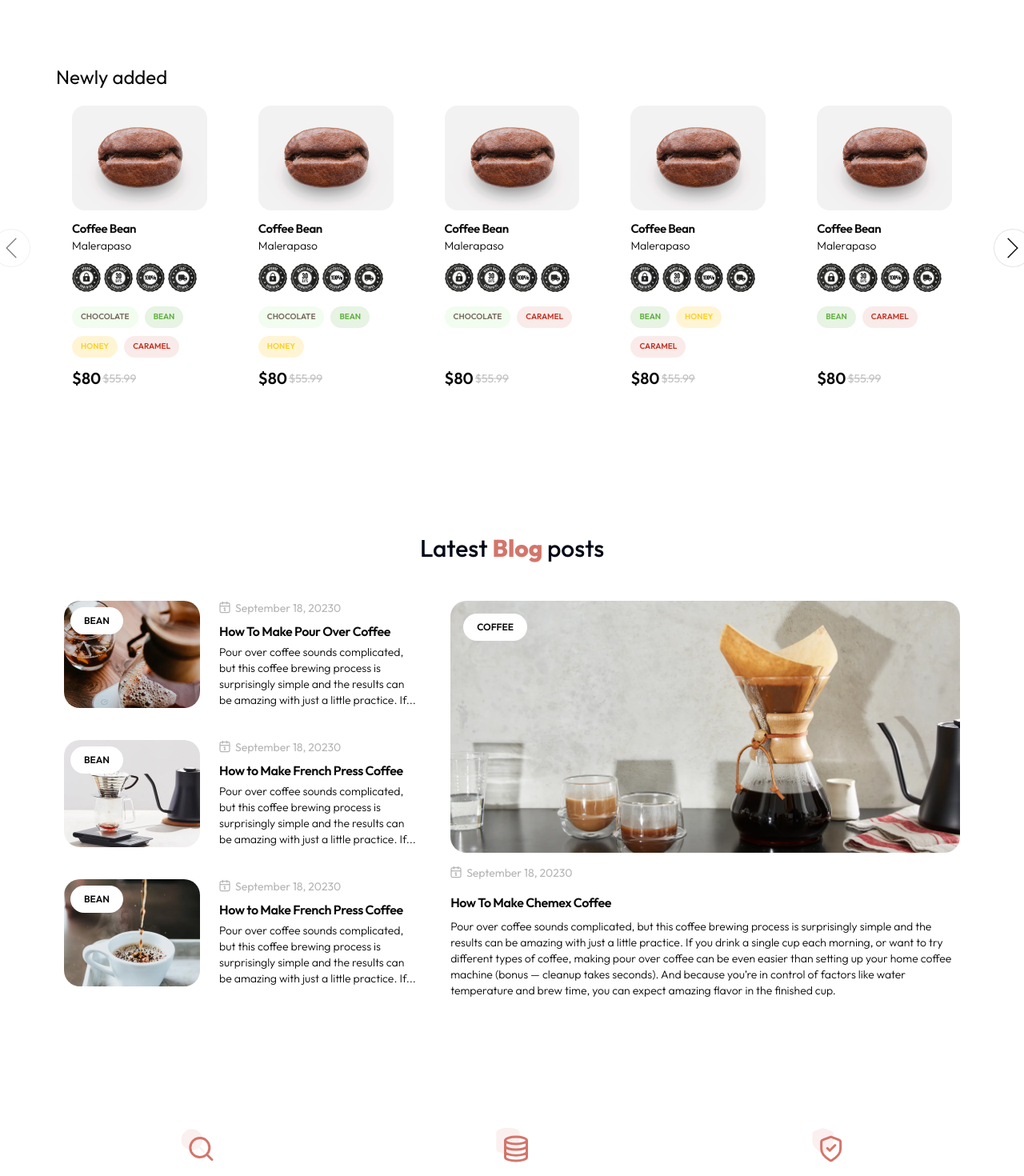
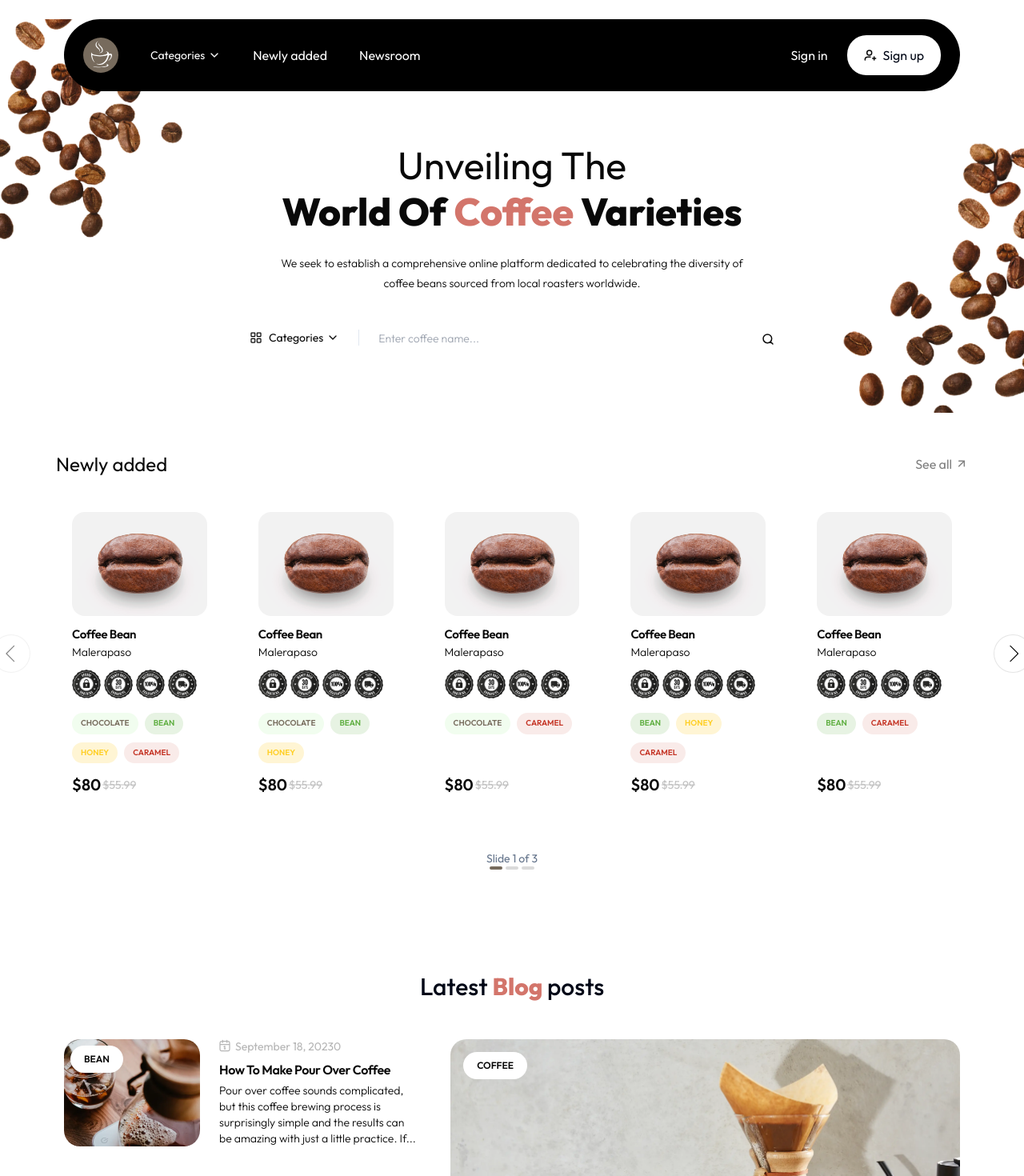
Before and after one commit to neharadialcode/shadcn-practice, a Next.js app: page / in a window 1280 px wide. Shown: the top 1470 px of the page at 80% size. Built offline with nearby package versions, Linux system fonts and the light colour scheme.

Commit message:
new slider is done and header hover changes

```diff
--- a/src/components/AllSelect.jsx
+++ b/src/components/AllSelect.jsx
@@ -14,7 +14,7 @@ const AllSelect = (props) => {
     return (
         <>
             <Select className="p-0 border-none focus:border-none">
-                <SelectTrigger className={`p-0 bg-transparent group text-white hover:text-blue-600 duration-300 border-none outline-none focus:outline-none ${props.className}`}>
+                <SelectTrigger className={`p-0 bg-transparent group text-white hover:text-opacity-80 duration-300 border-none outline-none focus:outline-none ${props.className}`}>
                     <div className={`hidden ${props.className}`}>
                         <CategoryIcon />
                     </div>
--- a/src/components/Blog.jsx
+++ b/src/components/Blog.jsx
@@ -114,7 +114,7 @@ export function Blog() {
                 <>
                   <Card className={`flex flex-col sm:flex-row items-center p-0 gap-3 sm:gap-6 md:gap-3 lg:gap-6 bg-white ${value.blogclass}`}>
                     <CardHeader className="relative m-0 md:min-w-[150px] min-w-[120px] sm:min-w-[170px] lg:min-w-[170px]">
-                      <Badge className="absolute py-2 px-4 text-xs left-2 top-2 font-semibold hover:bg-opacity-60 duration-300 hover:bg-white bg-white text-[#090909] uppercase">{value.badge}</Badge>
+                      <Badge className="absolute py-2 px-4 text-xs left-2 top-2 font-semibold hover:bg-opacity-90 duration-300 hover:bg-white bg-white text-[#090909] uppercase">{value.badge}</Badge>
                       <Image className="w-[170px] rounded-[20px] !m-0 h-[134px]" height={134} width={170} src={value.image} alt="images blog" />
                     </CardHeader>
                     <CardContent className="flex flex-col p-0">
@@ -137,7 +137,7 @@ export function Blog() {
           <div className="md:w-5/12 lg:w-6/12 xl:w-7/12 hidden xl:-ms-3 md:flex">
             <Card className="p-0 bg-white">
               <CardHeader className="relative w-full">
-                <Badge className="absolute py-2 px-4 text-xs left-4 top-4 font-semibold hover:bg-opacity-60 duration-300 hover:bg-white bg-white text-[#090909] uppercase">Coffee</Badge>
+                <Badge className="absolute py-2 px-4 text-xs left-4 top-4 font-semibold hover:bg-opacity-90 duration-300 hover:bg-white bg-white text-[#090909] uppercase">Coffee</Badge>
                 <Image className="w-full rounded-[20px] !m-0" height={315} width={640} src="/assets/images/webp/blog_img_main.webp" alt="images blog" />
               </CardHeader>
               <CardContent className="flex flex-col mt-4 p-0">
--- a/src/components/Header.jsx
+++ b/src/components/Header.jsx
@@ -19,18 +19,18 @@ const Header = () => {
                 <div className="max-w-[1120px] relative z-10 mx-auto px-3 xl:px-0">
                     <div className='mt-4 md:mt-6 py-3 md:py-5 px-4 md:px-6 bg-black rounded-[50px] md:rounded-[96px] flex justify-between items-center'>
                         <div className='flex gap-5 md:gap-10 items-center'>
-                            <Link href="/" className='text-base text-white hover:text-blue-600 duration-300'>
+                            <Link href="/" className='text-base text-white hover:opacity-80 duration-300'>
                                 <MainLogo />
                             </Link>
                             <AllSelect />
                             <div className="hidden sm:flex gap-5 md:gap-10">
-                                <Link href="/" className='text-base text-white hover:text-blue-600 duration-300'>Newly added</Link>
-                                <Link href="/" className='text-base text-white hover:text-blue-600 duration-300'>Newsroom</Link>
+                                <Link href="/" className='text-base text-white hover:opacity-80 duration-300'>Newly added</Link>
+                                <Link href="/" className='text-base text-white hover:opacity-80 duration-300'>Newsroom</Link>
                             </div>
                         </div>
                         <div className="hidden sm:flex items-center gap-5 md:gap-6">
-                            <Link href="/" className='text-base text-white hover:text-blue-600 duration-300'>Sign in</Link>
-                            <Link href="/" className='text-base bg-white flex items-center border border-transparent hover:border-blue-600 hover:bg-transparent hover:text-blue-600 group gap-2 duration-300 py-3 px-5 rounded-3xl'>
+                            <Link href="/" className='text-base text-white hover:opacity-80 duration-300'>Sign in</Link>
+                            <Link href="/" className='text-base bg-white flex items-center border border-transparent hover:border-white hover:bg-transparent hover:opacity-80 hover:text-white group gap-2 duration-300 py-3 px-5 rounded-3xl'>
                                 <span>  <SignUpPeople /></span>
                                 Sign up
                             </Link>
--- a/src/components/Helper.jsx
+++ b/src/components/Helper.jsx
@@ -187,4 +187,13 @@ export const newSliderCard = [
     badgeThird: <OrangeBadge name={"Honey"} />,
     badgeFourth: <RedeBadge name={"caramel"} />,
   },
+  {
+    image: "/assets/images/png/new_slider_bean.png",
+    title: "Coffee Bean",
+    description: "Malerapaso",
+    // : <ChocolateBadge name={"Chocolate"} />,
+    badgeFirst: <GreenBadge name={"Bean"} />,
+    badgeThird: <OrangeBadge name={"Honey"} />,
+    badgeFourth: <RedeBadge name={"caramel"} />,
+  },
 ];
--- a/src/components/Icons.jsx
+++ b/src/components/Icons.jsx
@@ -326,7 +326,7 @@ export const SignUpPeople = () => {
       xmlns="http://www.w3.org/2000/svg"
     >
       <path
-        className="group-hover:stroke-blue-600 duration-300"
+        className="group-hover:stroke-white duration-300"
         d="M7.99967 10.3333H4.99968C4.0693 10.3333 3.60411 10.3333 3.22558 10.4482C2.37331 10.7067 1.70637 11.3736 1.44783 12.2259C1.33301 12.6044 1.33301 13.0696 1.33301 14M12.6663 14V10M10.6663 12H14.6663M9.66634 5C9.66634 6.65685 8.3232 8 6.66634 8C5.00949 8 3.66634 6.65685 3.66634 5C3.66634 3.34315 5.00949 2 6.66634 2C8.3232 2 9.66634 3.34315 9.66634 5Z"
         stroke="#090909"
         strokeWidth="1.5"
@@ -392,21 +392,28 @@ export const CrossIcon = () => {
 export const CategoryIcon = () => {
   return (
     <svg width="16" height="16" viewBox="0 0 16 16" fill="none" xmlns="http://www.w3.org/2000/svg">
-      <path className="group-hover:stroke-blue-600 duration-300" d="M5.6 2H3.06667C2.6933 2 2.50661 2 2.36401 2.07266C2.23856 2.13658 2.13658 2.23856 2.07266 2.36401C2 2.50661 2 2.6933 2 3.06667V5.6C2 5.97337 2 6.16005 2.07266 6.30266C2.13658 6.4281 2.23856 6.53009 2.36401 6.594C2.50661 6.66667 2.6933 6.66667 3.06667 6.66667H5.6C5.97337 6.66667 6.16005 6.66667 6.30266 6.594C6.4281 6.53009 6.53009 6.4281 6.594 6.30266C6.66667 6.16005 6.66667 5.97337 6.66667 5.6V3.06667C6.66667 2.6933 6.66667 2.50661 6.594 2.36401C6.53009 2.23856 6.4281 2.13658 6.30266 2.07266C6.16005 2 5.97337 2 5.6 2Z" stroke="#090909" stroke-width="1.25" stroke-linecap="round" stroke-linejoin="round" />
-      <path className="group-hover:stroke-blue-600 duration-300" d="M12.9333 2H10.4C10.0266 2 9.83995 2 9.69734 2.07266C9.5719 2.13658 9.46991 2.23856 9.406 2.36401C9.33333 2.50661 9.33333 2.6933 9.33333 3.06667V5.6C9.33333 5.97337 9.33333 6.16005 9.406 6.30266C9.46991 6.4281 9.5719 6.53009 9.69734 6.594C9.83995 6.66667 10.0266 6.66667 10.4 6.66667H12.9333C13.3067 6.66667 13.4934 6.66667 13.636 6.594C13.7614 6.53009 13.8634 6.4281 13.9273 6.30266C14 6.16005 14 5.97337 14 5.6V3.06667C14 2.6933 14 2.50661 13.9273 2.36401C13.8634 2.23856 13.7614 2.13658 13.636 2.07266C13.4934 2 13.3067 2 12.9333 2Z" stroke="#090909" stroke-width="1.25" stroke-linecap="round" stroke-linejoin="round" />
-      <path className="group-hover:stroke-blue-600 duration-300" d="M12.9333 9.33333H10.4C10.0266 9.33333 9.83995 9.33333 9.69734 9.406C9.5719 9.46991 9.46991 9.5719 9.406 9.69734C9.33333 9.83995 9.33333 10.0266 9.33333 10.4V12.9333C9.33333 13.3067 9.33333 13.4934 9.406 13.636C9.46991 13.7614 9.5719 13.8634 9.69734 13.9273C9.83995 14 10.0266 14 10.4 14H12.9333C13.3067 14 13.4934 14 13.636 13.9273C13.7614 13.8634 13.8634 13.7614 13.9273 13.636C14 13.4934 14 13.3067 14 12.9333V10.4C14 10.0266 14 9.83995 13.9273 9.69734C13.8634 9.5719 13.7614 9.46991 13.636 9.406C13.4934 9.33333 13.3067 9.33333 12.9333 9.33333Z" stroke="#090909" stroke-width="1.25" stroke-linecap="round" stroke-linejoin="round" />
-      <path className="group-hover:stroke-blue-600 duration-300" d="M5.6 9.33333H3.06667C2.6933 9.33333 2.50661 9.33333 2.36401 9.406C2.23856 9.46991 2.13658 9.5719 2.07266 9.69734C2 9.83995 2 10.0266 2 10.4V12.9333C2 13.3067 2 13.4934 2.07266 13.636C2.13658 13.7614 2.23856 13.8634 2.36401 13.9273C2.50661 14 2.6933 14 3.06667 14H5.6C5.97337 14 6.16005 14 6.30266 13.9273C6.4281 13.8634 6.53009 13.7614 6.594 13.636C6.66667 13.4934 6.66667 13.3067 6.66667 12.9333V10.4C6.66667 10.0266 6.66667 9.83995 6.594 9.69734C6.53009 9.5719 6.4281 9.46991 6.30266 9.406C6.16005 9.33333 5.97337 9.33333 5.6 9.33333Z" stroke="#090909" stroke-width="1.25" stroke-linecap="round" stroke-linejoin="round" />
+      <path className="group-hover:opacity-80 duration-300" d="M5.6 2H3.06667C2.6933 2 2.50661 2 2.36401 2.07266C2.23856 2.13658 2.13658 2.23856 2.07266 2.36401C2 2.50661 2 2.6933 2 3.06667V5.6C2 5.97337 2 6.16005 2.07266 6.30266C2.13658 6.4281 2.23856 6.53009 2.36401 6.594C2.50661 6.66667 2.6933 6.66667 3.06667 6.66667H5.6C5.97337 6.66667 6.16005 6.66667 6.30266 6.594C6.4281 6.53009 6.53009 6.4281 6.594 6.30266C6.66667 6.16005 6.66667 5.97337 6.66667 5.6V3.06667C6.66667 2.6933 6.66667 2.50661 6.594 2.36401C6.53009 2.23856 6.4281 2.13658 6.30266 2.07266C6.16005 2 5.97337 2 5.6 2Z" stroke="#090909" stroke-width="1.25" stroke-linecap="round" stroke-linejoin="round" />
+      <path className="group-hover:opacity-80 duration-300" d="M12.9333 2H10.4C10.0266 2 9.83995 2 9.69734 2.07266C9.5719 2.13658 9.46991 2.23856 9.406 2.36401C9.33333 2.50661 9.33333 2.6933 9.33333 3.06667V5.6C9.33333 5.97337 9.33333 6.16005 9.406 6.30266C9.46991 6.4281 9.5719 6.53009 9.69734 6.594C9.83995 6.66667 10.0266 6.66667 10.4 6.66667H12.9333C13.3067 6.66667 13.4934 6.66667 13.636 6.594C13.7614 6.53009 13.8634 6.4281 13.9273 6.30266C14 6.16005 14 5.97337 14 5.6V3.06667C14 2.6933 14 2.50661 13.9273 2.36401C13.8634 2.23856 13.7614 2.13658 13.636 2.07266C13.4934 2 13.3067 2 12.9333 2Z" stroke="#090909" stroke-width="1.25" stroke-linecap="round" stroke-linejoin="round" />
+      <path className="group-hover:opacity-80 duration-300" d="M12.9333 9.33333H10.4C10.0266 9.33333 9.83995 9.33333 9.69734 9.406C9.5719 9.46991 9.46991 9.5719 9.406 9.69734C9.33333 9.83995 9.33333 10.0266 9.33333 10.4V12.9333C9.33333 13.3067 9.33333 13.4934 9.406 13.636C9.46991 13.7614 9.5719 13.8634 9.69734 13.9273C9.83995 14 10.0266 14 10.4 14H12.9333C13.3067 14 13.4934 14 13.636 13.9273C13.7614 13.8634 13.8634 13.7614 13.9273 13.636C14 13.4934 14 13.3067 14 12.9333V10.4C14 10.0266 14 9.83995 13.9273 9.69734C13.8634 9.5719 13.7614 9.46991 13.636 9.406C13.4934 9.33333 13.3067 9.33333 12.9333 9.33333Z" stroke="#090909" stroke-width="1.25" stroke-linecap="round" stroke-linejoin="round" />
+      <path className="group-hover:opacity-80 duration-300" d="M5.6 9.33333H3.06667C2.6933 9.33333 2.50661 9.33333 2.36401 9.406C2.23856 9.46991 2.13658 9.5719 2.07266 9.69734C2 9.83995 2 10.0266 2 10.4V12.9333C2 13.3067 2 13.4934 2.07266 13.636C2.13658 13.7614 2.23856 13.8634 2.36401 13.9273C2.50661 14 2.6933 14 3.06667 14H5.6C5.97337 14 6.16005 14 6.30266 13.9273C6.4281 13.8634 6.53009 13.7614 6.594 13.636C6.66667 13.4934 6.66667 13.3067 6.66667 12.9333V10.4C6.66667 10.0266 6.66667 9.83995 6.594 9.69734C6.53009 9.5719 6.4281 9.46991 6.30266 9.406C6.16005 9.33333 5.97337 9.33333 5.6 9.33333Z" stroke="#090909" stroke-width="1.25" stroke-linecap="round" stroke-linejoin="round" />
     </svg>
 
   );
 };
-// TOAST CROSS ICON
+// BLACK SEARCH
 export const BlackSearch = () => {
   return (
     <svg width="16" height="16" viewBox="0 0 16 16" fill="none" xmlns="http://www.w3.org/2000/svg">
       <path d="M14 14L11.1 11.1M12.6667 7.33333C12.6667 10.2789 10.2789 12.6667 7.33333 12.6667C4.38781 12.6667 2 10.2789 2 7.33333C2 4.38781 4.38781 2 7.33333 2C10.2789 2 12.6667 4.38781 12.6667 7.33333Z" stroke="#090909" stroke-width="1.5" stroke-linecap="round" stroke-linejoin="round" />
     </svg>
-
+  );
+};
+// ROTATE ERROR
+export const RotateArrow = () => {
+  return (
+    <svg width="16" height="17" viewBox="0 0 16 17" fill="none" xmlns="http://www.w3.org/2000/svg">
+      <path className="stroke-[#838383] group-hover:stroke-black duration-300" d="M4.66669 11.8334L11.3334 5.16669M11.3334 5.16669H4.66669M11.3334 5.16669V11.8334" stroke="#090909" stroke-width="1.5" stroke-linecap="round" stroke-linejoin="round" />
+    </svg>
 
   );
 };
--- a/src/components/NewCoffeeBeanSlider.jsx
+++ b/src/components/NewCoffeeBeanSlider.jsx
@@ -7,23 +7,48 @@ import {
     CarouselPrevious,
 } from "@/components/ui/carousel"
 import Image from "next/image"
-import { newSliderCard, sliderCard } from "./Helper"
-import { ChocolateBadge } from "./AllBadges"
+import { newSliderCard } from "./Helper"
+import Link from "next/link"
+import { RotateArrow } from "./Icons"
+import { useEffect, useState } from "react"
 
 const NewCoffeeBeanSlider = () => {
+    const [api, setApi] = useState();
+    const [current, setCurrent] = useState(0);
+    const [count, setCount] = useState(0);
+
+    useEffect(() => {
+        if (!api) {
+            return;
+        }
+
+        setCount(api.scrollSnapList().length);
+        setCurrent(api.selectedScrollSnap() + 1);
+
+        const handleSelect = () => {
+            setCurrent(api.selectedScrollSnap() + 1);
+        };
+
+        api.on("select", handleSelect);
+
+        return () => {
+            api.off("select", handleSelect);
+        };
+    }, [api]);
     return (
         <>
-            <div className=" overflow-hidden py-12 sm:py-16 md:py-20">
+            <div className=" overflow-hidden py-12">
                 <div className="w-full px-3 xl:px-0 max-w-[1140px] mx-auto">
-                    <div className="flex justify-between">
+                    <div className="flex items-center justify-between pb-6">
                         <h3 className="text-2xl text-[#090909]">Newly added
                         </h3>
+                        <Link href="/" className="text-black flex gap-1 items-center text-opacity-50 text-base font-normal hover:text-opacity-100 group duration-300">See all <span><RotateArrow /></span></Link>
                     </div>
-                    <Carousel className="pt-0 w-full max-auto">
+                    <Carousel setApi={setApi} className="pt-0 w-full max-auto">
                         <CarouselContent>
                             {newSliderCard.map((value, index) => (<>
-                                <CarouselItem className="basis-7/12 sm:basis-5/12 md:basis-4/12 lg:basis-3/12 xl:basis-1/5 pt-0 lg:ps-6">
-                                    <Card className="p-5 cursor-pointer group bg-white">
+                                <CarouselItem className="basis-8/12 sm:basis-5/12 md:basis-4/12 lg:basis-3/12 xl:basis-1/5 pt-0 lg:ps-6">
+                                    <Card className="p-3 sm:p-4 md:p-5 cursor-pointer group bg-white">
                                         <CardHeader>
                                             <div className="overflow-hidden rounded-2xl">
                                                 <Image width={160} className="duration-300 group-hover:scale-105 w-full max-h-[160px] object-cover" height={124} src={value.image} alt="image slider" />
@@ -50,6 +75,7 @@ const NewCoffeeBeanSlider = () => {
                                                     <span className="text-sm font-normal ms-[2px] text-[#c1c1c1] relative before:absolute before:w-full before:h-[1px] before:bg-[#c1c1c1] before:start-0 before:top-1/2 before:-translate-y-1/2"> $55.99</span>
                                                 </p>
                                             </div>
+
                                         </CardContent>
 
                                     </Card>
@@ -57,9 +83,21 @@ const NewCoffeeBeanSlider = () => {
                             </>
                             ))}
                         </CarouselContent>
-                        <CarouselPrevious className={"w-12 h-12 rounded-full !border !border-black hover:!border-opacity-100 !border-opacity-10 !px-4"} />
-                        <CarouselNext className={"w-12 h-12 rounded-full !border !border-black hover:!border-opacity-100 !border-opacity-10 !px-4"} />
+                        <CarouselPrevious className={"w-12 h-12 rounded-full !border !border-black hover:!border-opacity-100 !border-opacity-10 !pe-[18.5px] !ps-4"} />
+                        <CarouselNext className={"w-12 h-12 rounded-full !border !border-black hover:!border-opacity-100 !border-opacity-10 !ps-[18.5px] !pe-4 "} />
                     </Carousel>
+                    <div className="pt-12 text-center text-sm text-muted-foreground">
+                        Slide {current} of {count}
+                        <div className=" flex justify-center gap-1">
+                            {Array.from({ length: count }, (_, i) => (
+                                <span
+                                    key={i}
+                                    className={`w-4 h-1 cursor-pointer rounded-2xl bg-[#090909] bg-opacity-15 ${current === i + 1 ? "!bg-[#776b5d]" : ""
+                                        }`}
+                                ></span>
+                            ))}
+                        </div>
+                    </div>
                 </div>
             </div>
         </>
--- a/src/components/ui/select.jsx
+++ b/src/components/ui/select.jsx
@@ -83,7 +83,7 @@ const SelectItem = React.forwardRef(({ className, children, ...props }, ref) =>
   <SelectPrimitive.Item
     ref={ref}
     className={cn(
-      "relative flex w-full cursor-pointer hover:!text-blue-600 select-none items-center rounded-sm py-1.5 pl-8 pr-2 text-sm outline-none focus:bg-transparent focus:text-accent-foreground data-[disabled]:pointer-events-none data-[disabled]:opacity-50",
+      "relative flex w-full cursor-pointer hover:!opacity-80 select-none items-center rounded-sm py-1.5 pl-8 pr-2 text-sm outline-none focus:bg-transparent focus:text-accent-foreground data-[disabled]:pointer-events-none data-[disabled]:opacity-50",
       className
     )}
     {...props}>
--- a/src/pages/index.js
+++ b/src/pages/index.js
@@ -15,7 +15,7 @@ const inter = Inter({ subsets: ["latin"] });
 export default function Home() {
   return (
     <>
-      {/* <Header /> */}
+      <Header />
       <NewCoffeeBeanSlider />
       <Blog />
       <Services />
```
